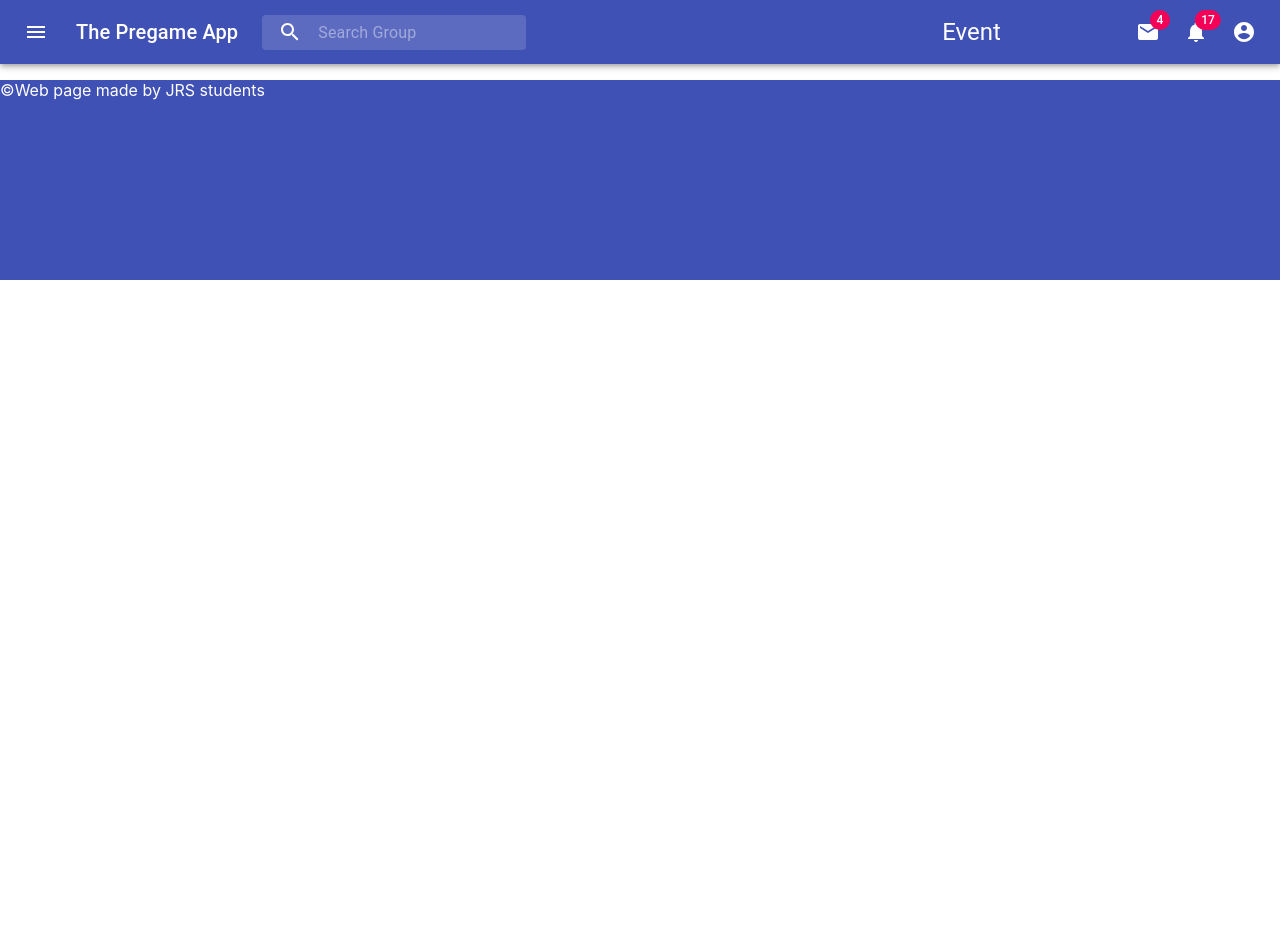
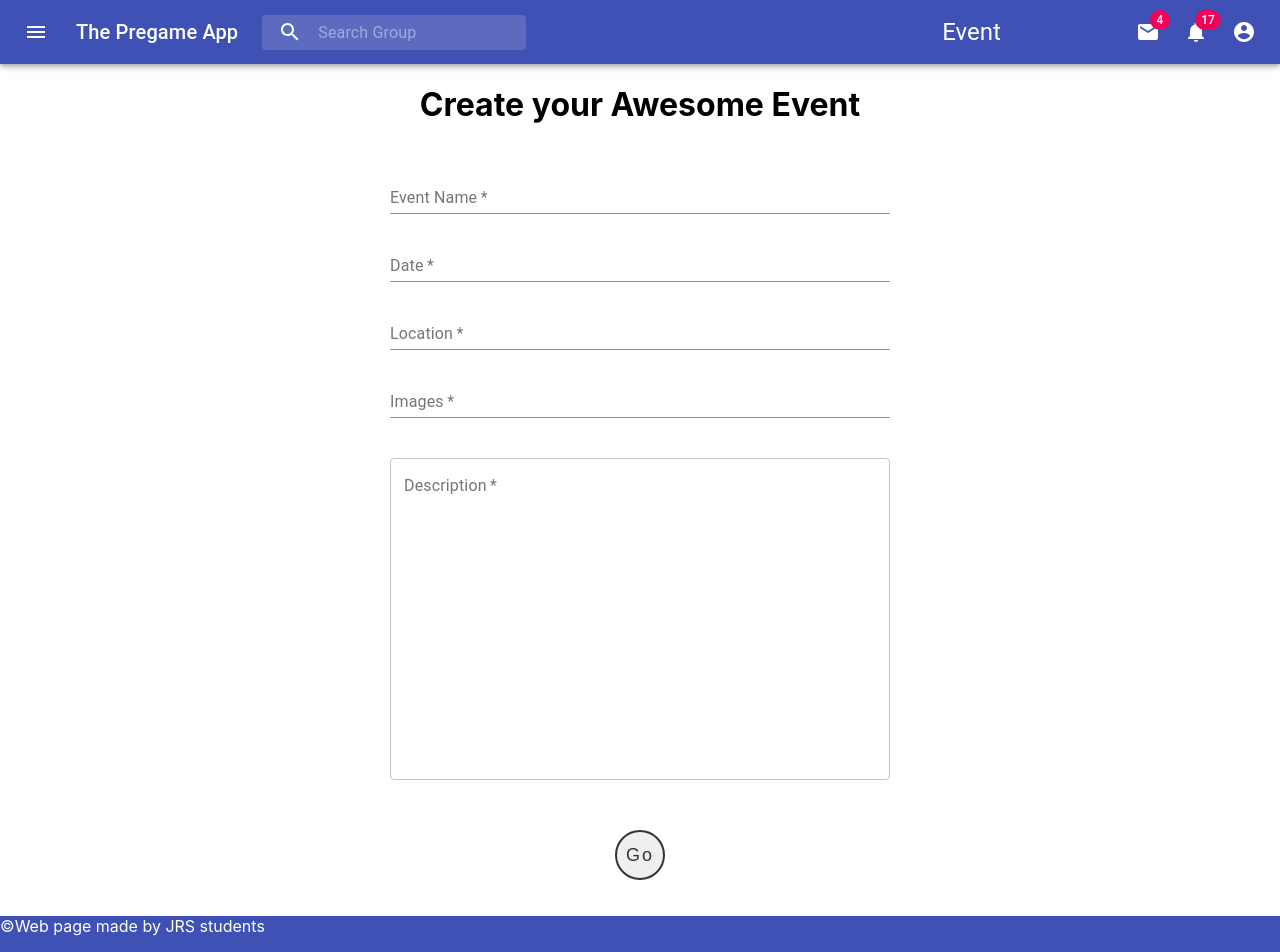
Before and after one commit to ColbyBurke/the-pregame-app, a React (Create React App) app: page /events/create in a window 1280 px wide. Shown: the top 952 px of the page. Before the commit the page ends 800 px from the top, so only its background shows below. Built offline with nearby package versions, Linux system fonts and the light colour scheme.

Commit message:
Wow deleted

```diff
--- a/src/App.css
+++ b/src/App.css
@@ -60,6 +60,69 @@
   border: 1px solid black;
 padding: 10px;
 }
+/*CREATE GROUPS*/
+.form-container form{
+
+  display: flex;
+  justify-content: center;
+  flex-direction: column;
+  align-items: center;
+}
+
+.form-container{
+  margin: 0 auto;
+  width: 800px;
+}
+
+.form-container h1{
+  text-align: center;
+}
+
+.input-container{
+  padding-bottom: 20px;
+}
+/*CREATE GROUP BOTTOM*/
+.go {
+  margin-top: 10px;
+  display: block;
+  width: 50px;
+  height: 50px;
+  line-height: 40px;
+  font-size: 18px;
+  font-family: sans-serif;
+  text-decoration: none;
+  color: #333;
+  border: 2px solid #333;
+  border-radius: 100%;
+  letter-spacing: 2px;
+  text-align: center;
+  position: relative;
+  transition: all .35s;
+}
+.go span {
+  position: relative;
+  z-index: 2;
+}
+.go:after{
+  position: absolute;
+  content: "";
+  top: 0;
+  left: 0;
+  width: 0;
+  height: 100%;
+  background: #3f51b5;
+  transition: all .35s;
+}
+.go:hover{
+  color: #fff;
+
+}
+.go:hover:after{
+  width: 100%;
+  border-radius: 100%;
+}
+
+
 /*FOOTER*/
 .footer-container {
   background-color: #3f51b5;
--- a/src/App.js
+++ b/src/App.js
@@ -7,6 +7,9 @@ import Footer from "./components/Footer"
 import DisplayEvents from './components/DisplayEvents'
 import EventDetails from './components/EventDetails'
 import DisplayGroups from './components/DisplayGroups';
+import CreateEvents from './components/CreateEvents'
+import CreateGroups from './components/CreateGroups'
+
 
 function App() {
   return (
@@ -18,6 +21,8 @@ function App() {
         <Route exact path='/events' component={DisplayEvents}></Route>
         <Route path='/events/details' component={EventDetails}></Route>
         <Route exact path='/groups' component={DisplayGroups}></Route>
+        <Route exact path='/events/create' component={CreateEvents}></Route>
+        <Route exact path='/groups/create' component={CreateGroups}></Route>
         </Switch>
         <Footer />
      </BrowserRouter>
--- /dev/null
+++ b/src/components/CreateEvents.js
@@ -0,0 +1,63 @@
+import React from 'react'
+import { TextField } from '@material-ui/core'
+
+
+
+function CreateEvents() {
+    return (
+        <div className="form-container">
+            <h1>Create your Awesome Event</h1>
+            <form>
+                <div className="input-container">
+
+            <br></br>
+                    <TextField required label="Event Name" id="group-name" style={{width:"500px"}}>
+
+                    </TextField>
+                </div>
+
+                <div className="input-container">
+
+
+             <TextField required label="Date"id="group-date" style={{width:"500px"}}>
+
+             </TextField>
+         </div>
+
+
+                <div className="input-container">
+
+
+                    <TextField required label="Location"id="group-location" style={{width:"500px"}}>
+
+                    </TextField>
+                </div>
+
+                <div className="input-container">
+
+
+             <TextField required label="Images"id="group-images" style={{width:"500px"}}>
+
+             </TextField>
+         </div>
+
+
+
+                <div className="input-container">
+
+            <br></br>
+                    <TextField required label="Description" id="group-description" rows="15" style={{width:"500px"}} multiline variant="outlined"  >
+
+                    </TextField>
+                </div>
+                <div className="input-container">
+
+            <br></br>
+                    <button className="go"><span>Go</span></button>
+                </div>
+            </form>
+        </div>
+    )
+}
+
+export default CreateEvents
--- /dev/null
+++ b/src/components/CreateGroups.js
@@ -0,0 +1,46 @@
+import React from 'react'
+import { TextField } from '@material-ui/core'
+
+
+
+function CreateGroups() {
+    return (
+        <div className="form-container">
+            <h1>Create your Awesome Group</h1>
+            <form>
+                <div className="input-container">
+
+            <br></br>
+                    <TextField required label="Group Name" id="group-name" style={{width:"500px"}}>
+
+                    </TextField>
+                </div>
+
+
+                <div className="input-container">
+
+
+                    <TextField required label="Age Range"id="group-ageRange" style={{width:"500px"}}>
+
+                    </TextField>
+                </div>
+
+
+                <div className="input-container">
+
+            <br></br>
+                    <TextField required label="Description" id="group-description" rows="15" style={{width:"500px"}} multiline variant="outlined"  >
+
+                    </TextField>
+                </div>
+                <div className="input-container">
+
+            <br></br>
+                    <button className="go"><span>Go</span></button>
+                </div>
+            </form>
+        </div>
+    )
+}
+
+export default CreateGroups
```
